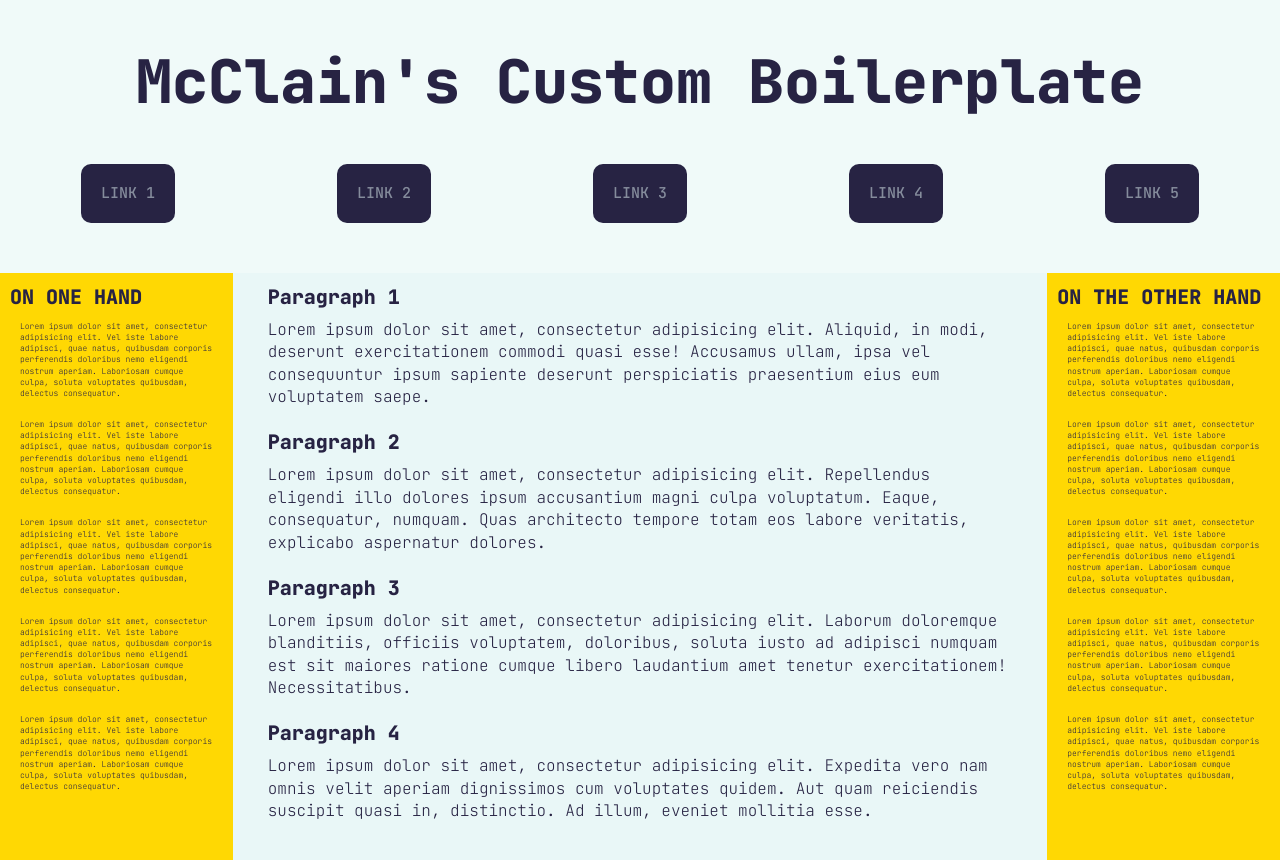
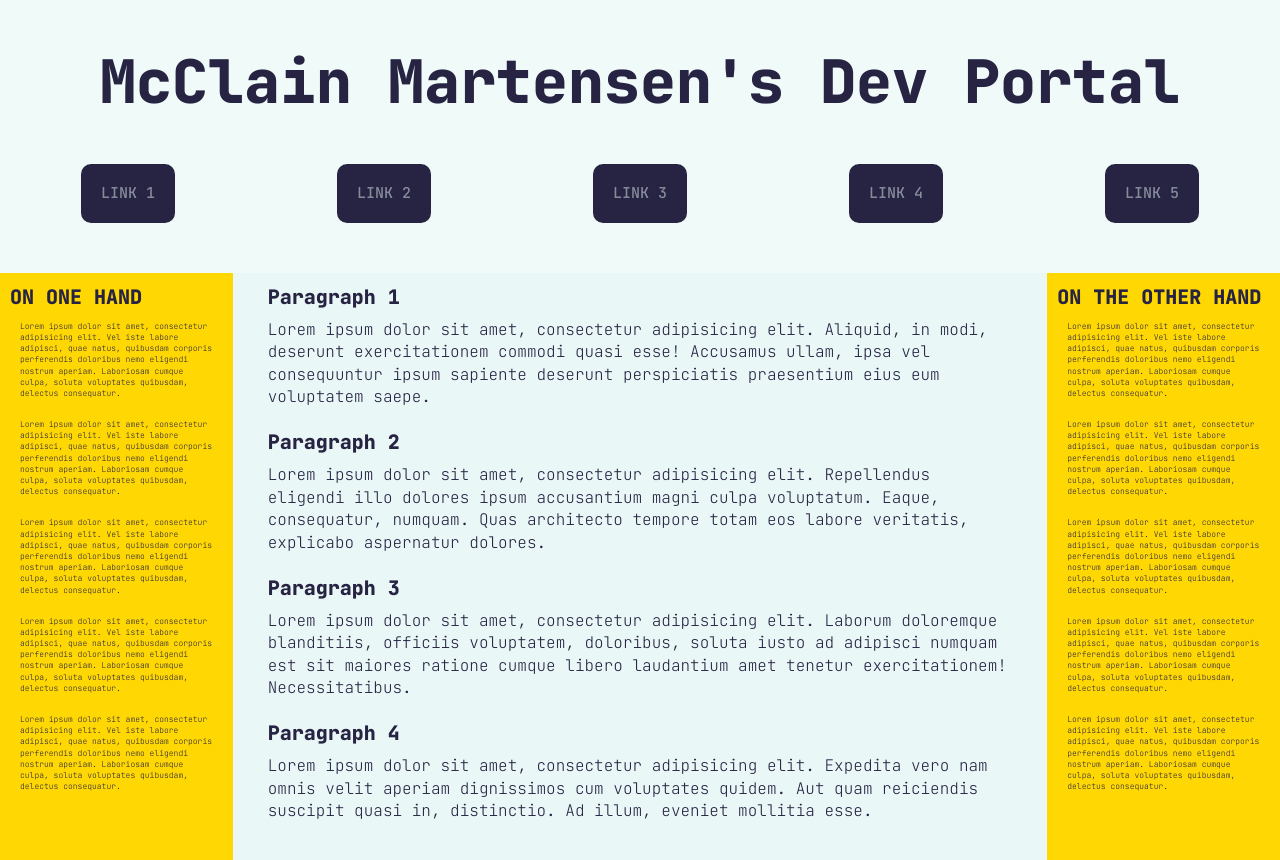
Before and after one commit to moma0500/Dev-Portal, a website built with webpack: page dist/index.html in a window 1280 px wide. Shown: the top 860 px of the page. Built offline with nearby package versions, Linux system fonts and the light colour scheme.

```diff
--- a/dist/index.html
+++ b/dist/index.html
@@ -28,7 +28,7 @@
   <!-- Add your site or application content here -->
   <div class="container">
     <header>
-      <h1>McClain's Custom Boilerplate</h1>
+      <h1>McClain Martensen's Dev Portal</h1>
     </header>
 
     <nav>
```
Also changed, not shown: dist/main.js (+1 -1 lines), package.json (+15 -9 lines), 1 other file.
